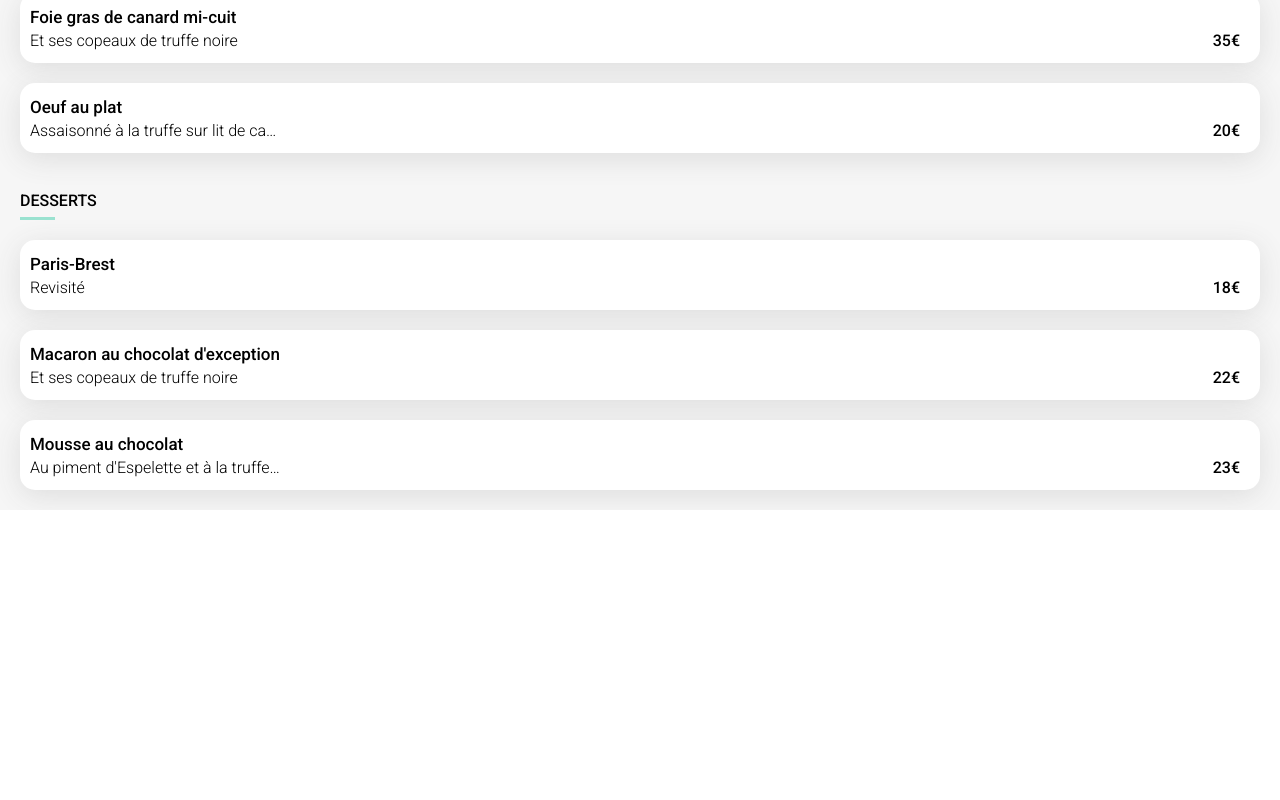
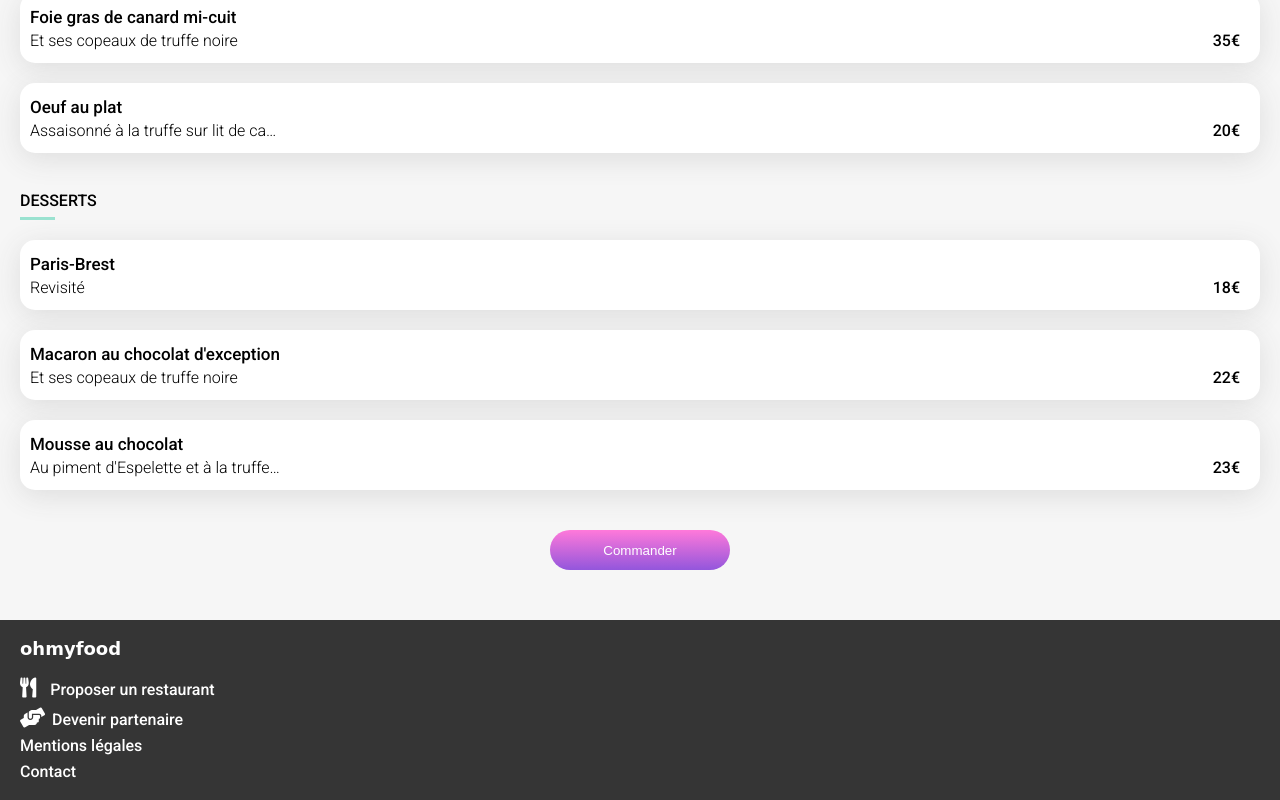
Before and after one commit to Aure31880/AurelienBarbotin_P3_04-02-2021, a website: page cards/cardOne.html in a window 1280 px wide. Shown: the part 829-1629 px from the top of the page. Before the commit the page ends 1339 px from the top, so only its background shows below. Drawn offline with Linux system fonts and the light colour scheme; a web font is replaced by a local one.

Commit message:
ajout boutton commander et footer

```diff
--- a/cards/cardOne.html
+++ b/cards/cardOne.html
@@ -146,7 +146,36 @@
                     </div>
                 </div>
             </div>
+
+            <div class="btn-ordered">
+                <button type="submit" class="btn-ordered-submit border">Commander</button>
+            </div>
     </section>
+
+    <!-- FOOTER -->
+    <footer class="back-black">
+        <div class="footer">
+            <div class="footer__menu ">
+                <h2 class="footer__title footer-title font-title-h2 font-title">ohmyfood</h2>
+                <div class="footer__menu-list">
+                    <div class="footer__item">
+                        <i class="fas fa-utensils footer__icon-margin"></i>
+                        <a href="">Proposer un restaurant</a>
+                    </div>
+                    <div class="footer__item">
+                        <i class="fas fa-hands-helping footer__icon-margin2"></i>
+                        <a href="">Devenir partenaire</a>
+                    </div>
+                    <div class="footer__item">
+                        <a href="">Mentions légales</a>
+                    </div>
+                    <div class="footer__item">
+                        <a href="">Contact</a>
+                    </div>
+                </div>
+            </div>
+        </div>
+    </footer>
 
 </body>
 
--- a/sass/menuCard.scss
+++ b/sass/menuCard.scss
@@ -94,3 +94,20 @@ hr {
         margin-right: 10px;
     }
 }
+
+/* BUTTON VALID ORDERED */
+
+.btn-ordered {
+    margin-top: 40px;
+    margin-bottom: 30px;
+    text-align: center;
+}
+
+.btn-ordered-submit {
+    height: 40px;
+    width: 180px;
+    border: none;
+    background: linear-gradient( to top, $violet , $pink);
+    color: $white;
+
+}
```
Also changed, not shown: public/css/style.css, 1 other file.
